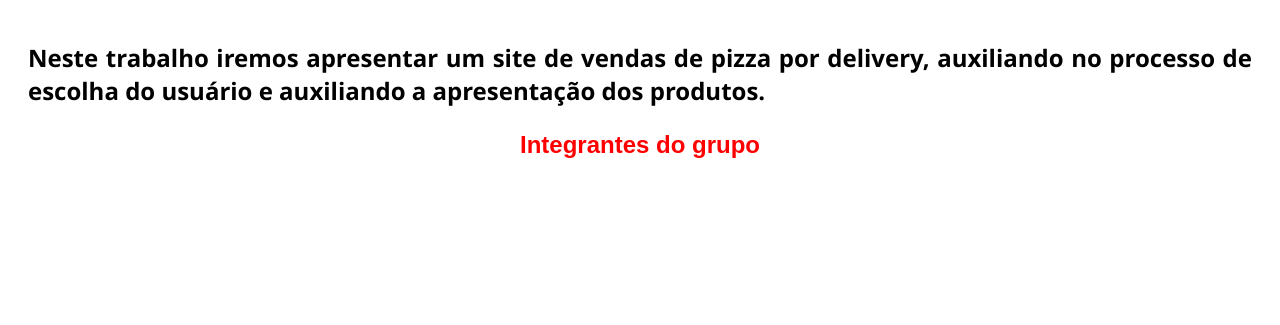
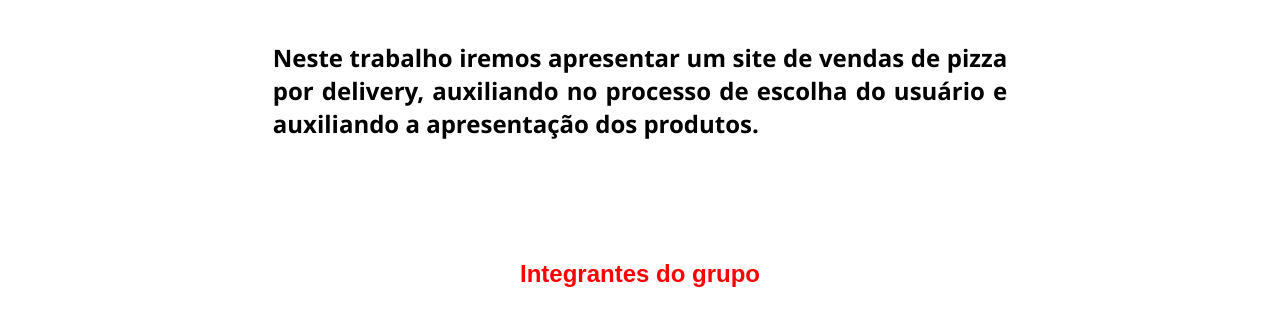
Before and after one commit to gabrielnama2/Trabalho-Prog-Web, a plain HTML site: page index.html in a window 1280 px wide. Shown: the part 151-476 px from the top of the page. Drawn offline with Linux system fonts and the light colour scheme.

Commit message:
Update estilo.css

```diff
--- a/css/estilo.css
+++ b/css/estilo.css
@@ -24,6 +24,7 @@
   font-size: 30px;
 }
 
+/*formatação de texto*/
 .titulo {
     color: red;
     font-size:xx-large;
@@ -41,3 +42,8 @@
     font-size: x-large;
     font-family:'Segoe UI', Tahoma, Geneva, Verdana, sans-serif;
 }
+p {
+    margin-left: 20%;
+    width: 60%;
+    height: 100%;
+}
```
